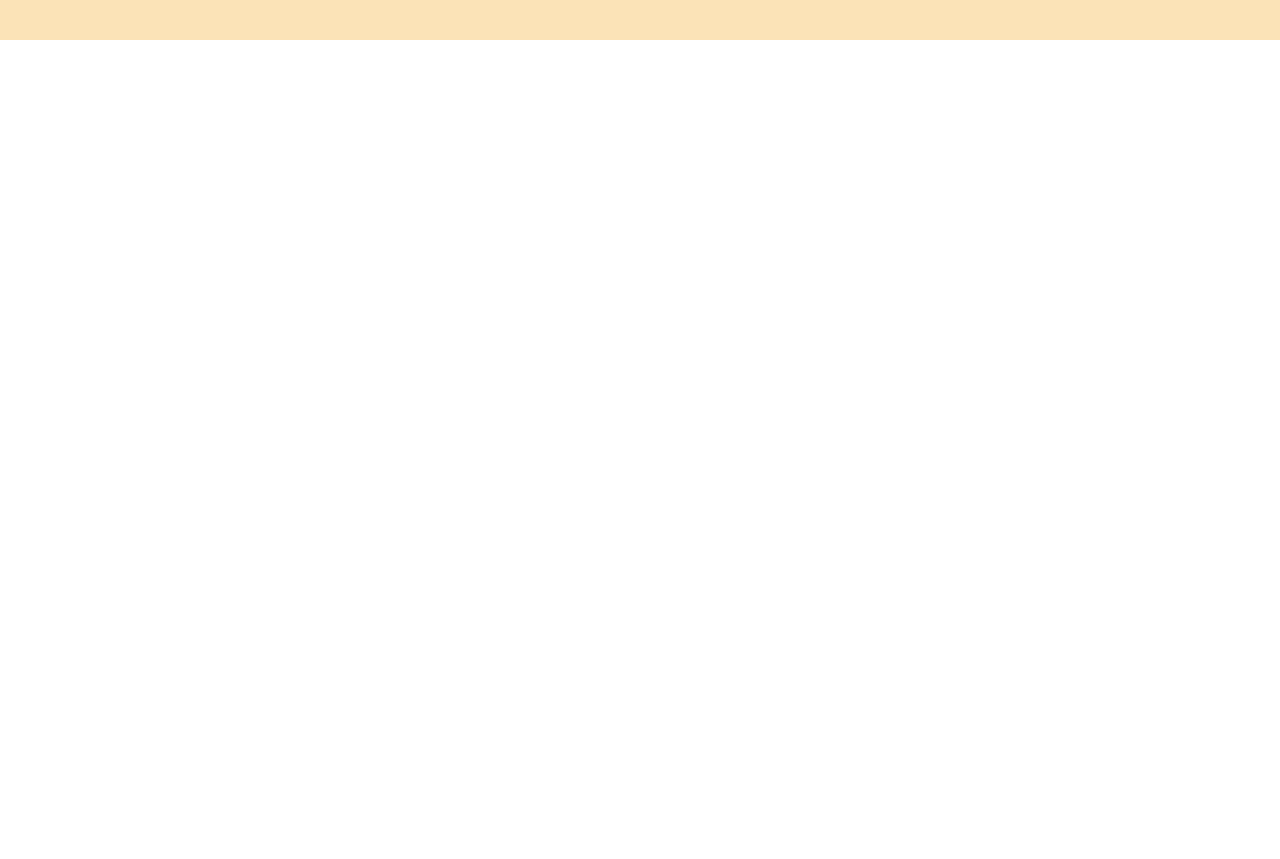
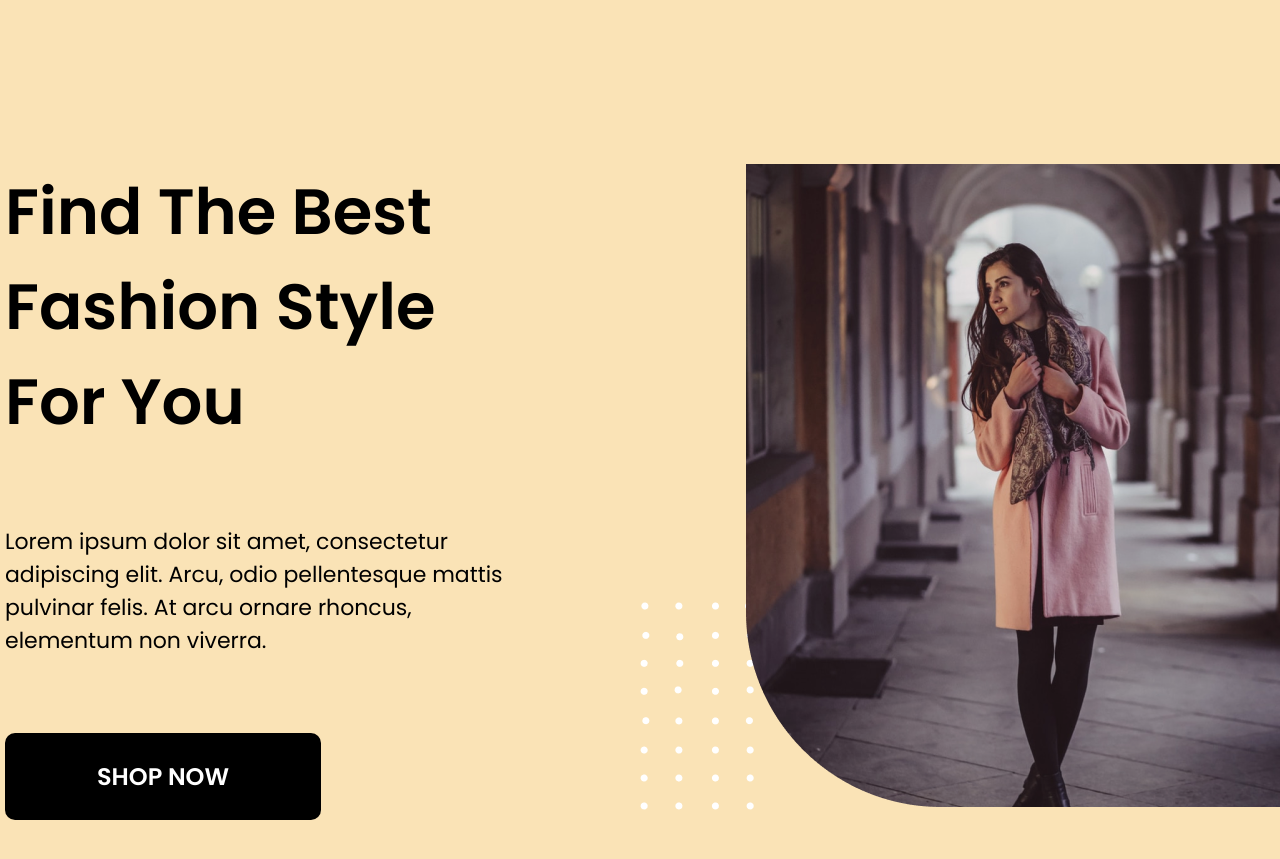
Before and after one commit to anaTuli133/Fresh-2415, a plain HTML site: page index.html in a window 1280 px wide. Shown: the part 101-960 px from the top of the page. Before the commit the page ends 800 px from the top, so only its background shows below. Drawn offline with Linux system fonts and the light colour scheme.

Commit message:
navbar and banner part done

```diff
--- a/CSS/style.css
+++ b/CSS/style.css
@@ -97,13 +97,64 @@ nav .button-part a:hover{
     border-color: rgb(179, 173, 173);
 }
 /* ====================================
-           Navbar css nd
+           Navbar css end
 ==================================== */
 
 /* ====================================
            banner section css start
 ==================================== */
 
+.banner {
+    background: #FAE3B6;
+    padding-top: 124px;
+    padding-bottom: 102px;
+}
+.banner .left{
+    width: 50%;
+
+}
+
+.banner .left h1{
+    font-size: 64px;
+    font-weight: 600;
+    color: black;
+    font-family: "Poppins" , sans-serif;
+    width: 540px;
+    padding-bottom: 38px;
+}
+
+.banner .left p{
+    font-size: 22px;
+    font-weight: 400;
+    color: black;
+    font-family: "Poppins" , sans-serif;
+    width: 531px;
+    padding-top: 38px;
+    padding-bottom: 76px;
+}
+
+.banner .left a{
+    background: black;
+    padding: 25px 91px;
+    color: white;
+    font-size: 24px;
+    font-weight: 600;
+    font-family: "Poppins" , sans-serif;
+    border-radius: 10px;
+    display: inline-block;
+    border: 1px solid transparent;
+    transition: .4s;
+}
+
+.banner .left a:hover{
+    background: transparent;
+    border-color: black;
+    color: #000000;
+}
+.banner .right{
+    width: 50%;
+
+}
 
 
 /* ====================================
--- a/index.html
+++ b/index.html
@@ -39,7 +39,22 @@
     <!--======================================================
                           Navbar Part end
     ======================================================= -->
+    <section class="banner">
+        <div class = "container">
+            <div class="box">
+              <div class="left">
+                <h1>Find The Best Fashion Style For You</h1>
+                <p>Lorem ipsum dolor sit amet, consectetur adipiscing elit. Arcu, odio pellentesque mattis pulvinar felis. At arcu ornare rhoncus, elementum non viverra. </p>
+                <a href="">SHOP NOW</a>
 
+              </div>
+              <div class="right">
+              <img src="./images/banner.png" alt="">
+              </div>
+
+              </div>
+        </div>
+    </section>
 
     <!--=====================================================
                           Banner Section start
```
Also changed, not shown: images/banner.png (renamed from images/Group 2.png).
